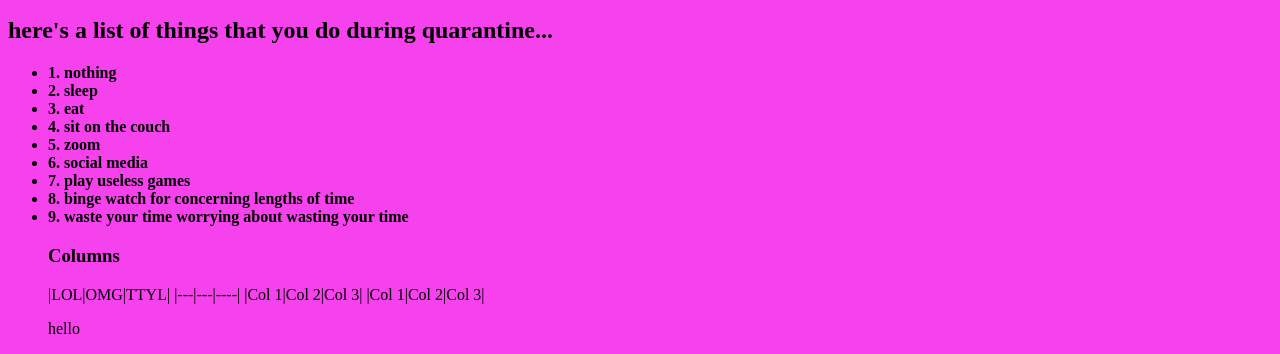
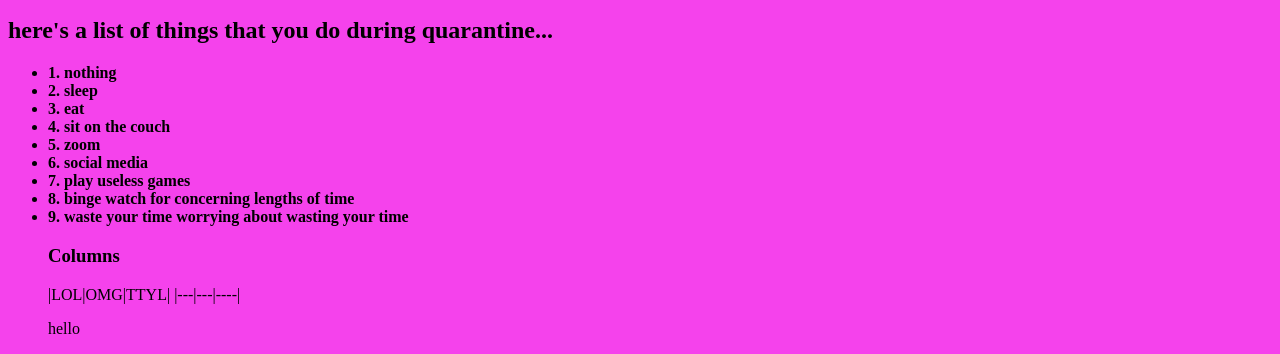
Before and after one commit to Eva-droid/iMadeALink, a plain HTML site: page index.html in a window 1280 px wide. Shown: the part 1309-1663 px from the top of the page. Drawn offline with Linux system fonts and the light colour scheme.

Commit message:
erfwfoiwjef

```diff
--- a/index.html
+++ b/index.html
@@ -24,8 +24,6 @@
 <h3> <b>Columns</b> </h3>
 |LOL|OMG|TTYL|
 |---|---|----|
-|Col 1|Col 2|Col 3|
-|Col 1|Col 2|Col 3|
 <p> hello </p2>
 </ul>
 </html>
```
